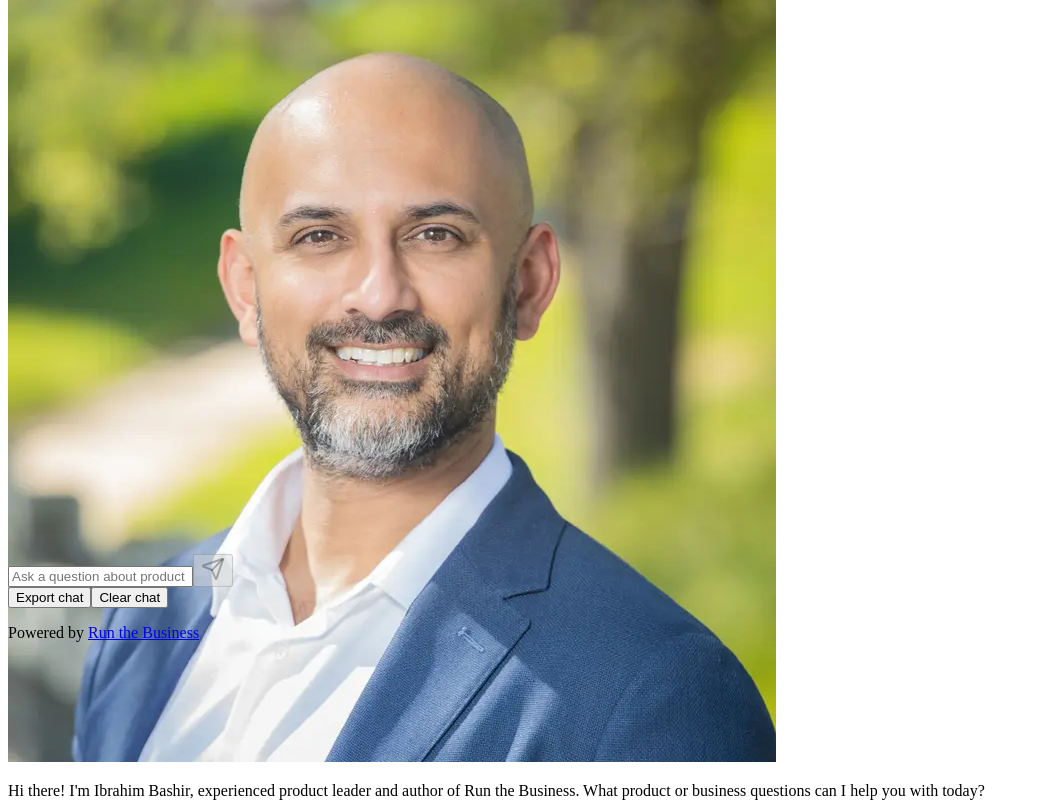
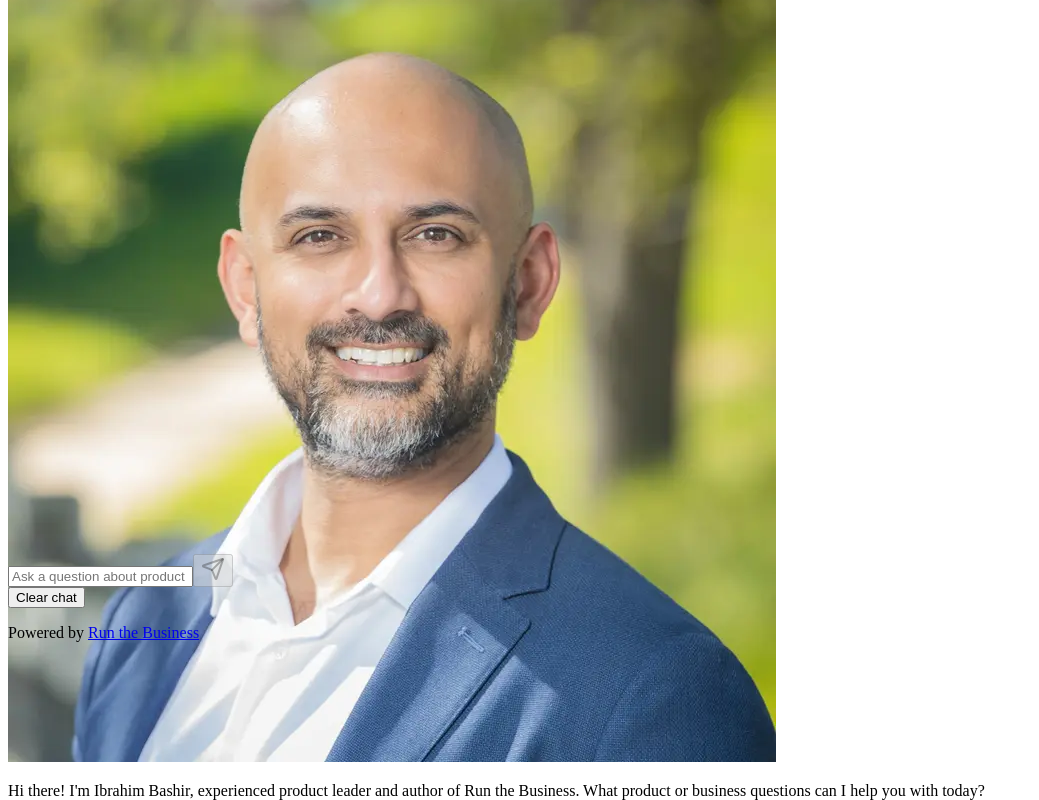
Before and after one commit to brayden-s-haws/creator_chatbot, a React (Vite) app in the folder client/: page / in a window 1280 px wide. Shown: the part 1245-2045 px from the top of the page, without its empty margins (0-1039 px from the left). Built offline with nearby package versions, Linux system fonts and the light colour scheme.

Commit message:
Restored to '088dae36243d482e64f1996dc2307892854e2630'
Replit-Restored-To: 088dae36243d482e64f1996dc2307892854e2630

```diff
--- a/client/src/components/ChatInterface.tsx
+++ b/client/src/components/ChatInterface.tsx
@@ -7,9 +7,7 @@ import { Card } from "@/components/ui/card";
 import { useToast } from "@/hooks/use-toast";
 import ChatMessage from "./ChatMessage";
 import { MessageType } from "@shared/schema";
-import { Send, FileText } from "lucide-react";
-import { Document, Packer, Paragraph, TextRun, HeadingLevel } from "docx";
-import { saveAs } from "file-saver";
+import { Send } from "lucide-react";
 
 export default function ChatInterface() {
   const [messages, setMessages] = useState<MessageType[]>([
@@ -142,126 +140,6 @@ export default function ChatInterface() {
     ]);
   };
 
-  const handleExportChat = async () => {
-    try {
-      // Create the document
-      const doc = new Document({
-        title: "Chat with Ibrahim Bashir",
-        description: "Exported chat conversation",
-        styles: {
-          paragraphStyles: [
-            {
-              id: "Assistant",
-              name: "Assistant",
-              basedOn: "Normal",
-              run: {
-                color: "000000",
-              },
-              paragraph: {
-                spacing: {
-                  before: 200,
-                  after: 200,
-                },
-              },
-            },
-            {
-              id: "User",
-              name: "User",
-              basedOn: "Normal",
-              run: {
-                color: "4F33FF",
-                bold: true,
-              },
-              paragraph: {
-                spacing: {
-                  before: 200,
-                  after: 200,
-                },
-              },
-            },
-          ],
-        },
-      });
-
-      // Add title
-      doc.addSection({
-        children: [
-          new Paragraph({
-            text: "Conversation with Ibrahim Bashir",
-            heading: HeadingLevel.HEADING_1,
-          }),
-          new Paragraph({
-            text: `Exported on ${new Date().toLocaleDateString()} at ${new Date().toLocaleTimeString()}`,
-            spacing: {
-              after: 400,
-            },
-          }),
-        ],
-      });
-
-      // Add messages
-      const paragraphs = messages.map((message) => {
-        if (message.role === "user") {
-          return new Paragraph({
-            style: "User",
-            children: [
-              new TextRun({
-                text: "You: ",
-                bold: true,
-              }),
-              new TextRun(message.content),
-            ],
-          });
-        } else {
-          let content = message.content;
-          // Check if there are sources
-          const sourceSection = message.sources && message.sources.length > 0
-            ? [
-                new Paragraph({ text: "Sources:", bold: true }),
-                ...message.sources.map((source, index) =>
-                  new Paragraph({ text: `[${index + 1}] ${source.title}: ${source.url}` })
-                )
-              ]
-            : [];
-
-          return [
-            new Paragraph({
-              style: "Assistant",
-              children: [
-                new TextRun({
-                  text: "Ibrahim Bashir: ",
-                  bold: true,
-                }),
-                new TextRun(content),
-              ],
-            }),
-            ...sourceSection,
-          ];
-        }
-      }).flat();
-
-      doc.addSection({
-        children: paragraphs,
-      });
-
-      // Generate and save the document
-      const buffer = await Packer.toBlob(doc);
-      saveAs(buffer, `ibrahim-chat-${new Date().toISOString().slice(0, 10)}.docx`);
-
-      toast({
-        title: "Chat exported successfully",
-        description: "Your conversation has been saved as a DOCX file.",
-      });
-    } catch (error) {
-      console.error("Error exporting chat:", error);
-      toast({
-        variant: "destructive",
-        title: "Export failed",
-        description: "There was a problem exporting your chat.",
-      });
-    }
-  };
-
   return (
     <Card className="flex-grow flex flex-col overflow-hidden shadow-sm border border-slate-200">
       {/* Chat Messages Area */}
@@ -320,26 +198,15 @@ export default function ChatInterface() {
               <Send className="h-4 w-4" />
             </Button>
           </div>
-          <div className="flex gap-2 self-end">
-            <Button
-              type="button"
-              variant="ghost"
-              size="sm"
-              onClick={handleExportChat}
-              className="text-slate-500 hover:text-primary px-3 py-1 mt-1"
-            >
-              Export chat
-            </Button>
           <Button
             type="button"
             variant="ghost"
             size="sm"
             onClick={handleClearChat}
-              className="text-slate-500 hover:text-primary px-3 py-1 mt-1"
+            className="self-end text-slate-500 hover:text-primary px-3 py-1 mt-1"
           >
             Clear chat
           </Button>
-          </div>
         </form>
       </div>
     </Card>
--- a/package.json
+++ b/package.json
@@ -54,13 +54,11 @@
     "connect-pg-simple": "^10.0.0",
     "csv-parse": "^5.6.0",
     "date-fns": "^3.6.0",
-    "docx": "^9.2.0",
     "drizzle-orm": "^0.39.1",
     "drizzle-zod": "^0.7.0",
     "embla-carousel-react": "^8.3.0",
     "express": "^4.21.2",
     "express-session": "^1.18.1",
-    "file-saver": "^2.0.5",
     "framer-motion": "^11.13.1",
     "input-otp": "^1.2.4",
     "lucide-react": "^0.453.0",
```
Also changed, not shown: 1 other file (tests, documents, lock files or other folders). Lines whose indentation alone changed are shown as unchanged.
